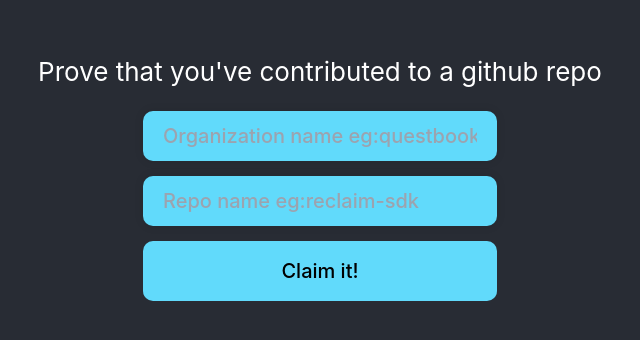
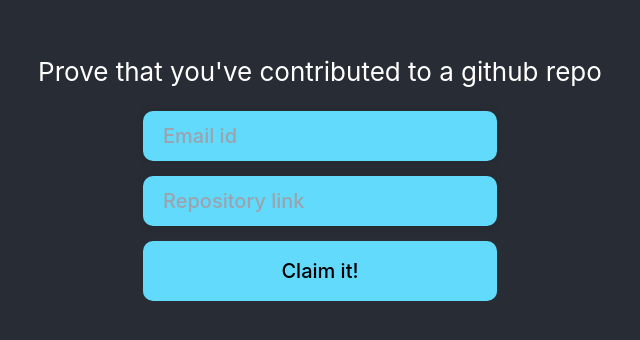
Before and after one commit to roshangeorge97/TrustHire, a React (Create React App) app in the folder frontend/: page / in a window 1280 px wide. Shown: the part 214-554 px from the top of the page, without its empty margins (320-960 px from the left). Built offline with nearby package versions, Linux system fonts and the light colour scheme; no server answers.

Commit message:
form updated

```diff
--- a/frontend/src/App.tsx
+++ b/frontend/src/App.tsx
@@ -9,8 +9,8 @@
 const statusUrl = process.env.REACT_APP_BACKEND_BASE_URL + '/status'
 
 type Inputs = {
-	owner: string
-	repo: string
+	email: string
+	repoLink: string
 }
 
 function App() {
@@ -21,18 +21,29 @@
 	const [appUrl, setAppUrl] = React.useState<string | null>(null)
 
 	const [input, setInput] = useState<Inputs>({
-		owner: '',
-		repo: '',
+		email: '',
+		repoLink: '',
 	})
+
+	// const []
 
 	const getStatus = async (callbackId: string) => {
 		const response = await axios.get(statusUrl + `/${callbackId}`)
 		setStatus(response.data.status)
 	}
 
+	function extractGitHubRepoPath(url: string) {
+		const match = url.match(
+			/^https?:\/\/(www\.)?github.com\/(?<owner>[\w.-]+)\/(?<name>[\w.-]+)/
+		)
+		if (!match || !(match.groups?.owner && match.groups?.name)) return null
+		return `${match.groups.owner}/${match.groups.name}`
+	}
+
 	const onSubmit = (e: React.FormEvent<HTMLFormElement>) => {
 		e.preventDefault()
-		const repoFullName = input.owner + '/' + input.repo
+		const repoFullName = extractGitHubRepoPath(input.repoLink)
+		if (!repoFullName) return toast.error('Invalid repository link')
 		proveIt(repoFullName).catch((e) => console.log(handleError(e)))
 	}
 
@@ -84,20 +95,22 @@
 						<>
 							<form className="actions" onSubmit={onSubmit}>
 								<input
-									name="owner"
+									type="email"
+									name="email"
 									required
 									onChange={handleChange}
-									placeholder="Organization name eg:questbook"
-									value={input.owner}
+									placeholder="Email id"
+									value={input.email}
 									className="username-input"
 								/>
 
 								<input
-									name="repo"
+									type="text"
+									name="repoLink"
 									required
 									onChange={handleChange}
-									placeholder="Repo name eg:reclaim-sdk"
-									value={input.repo}
+									placeholder="Repository link"
+									value={input.repoLink}
 									className="username-input"
 								/>
 
```
